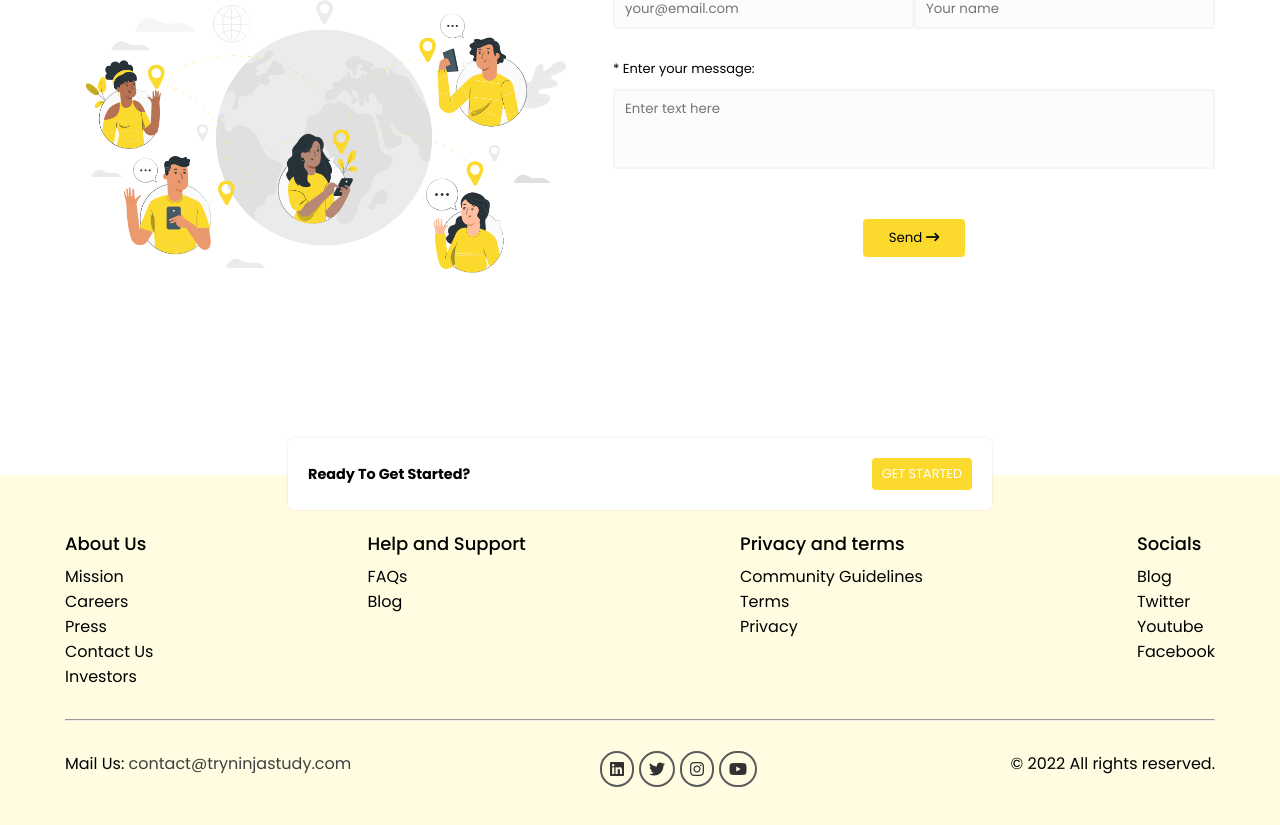
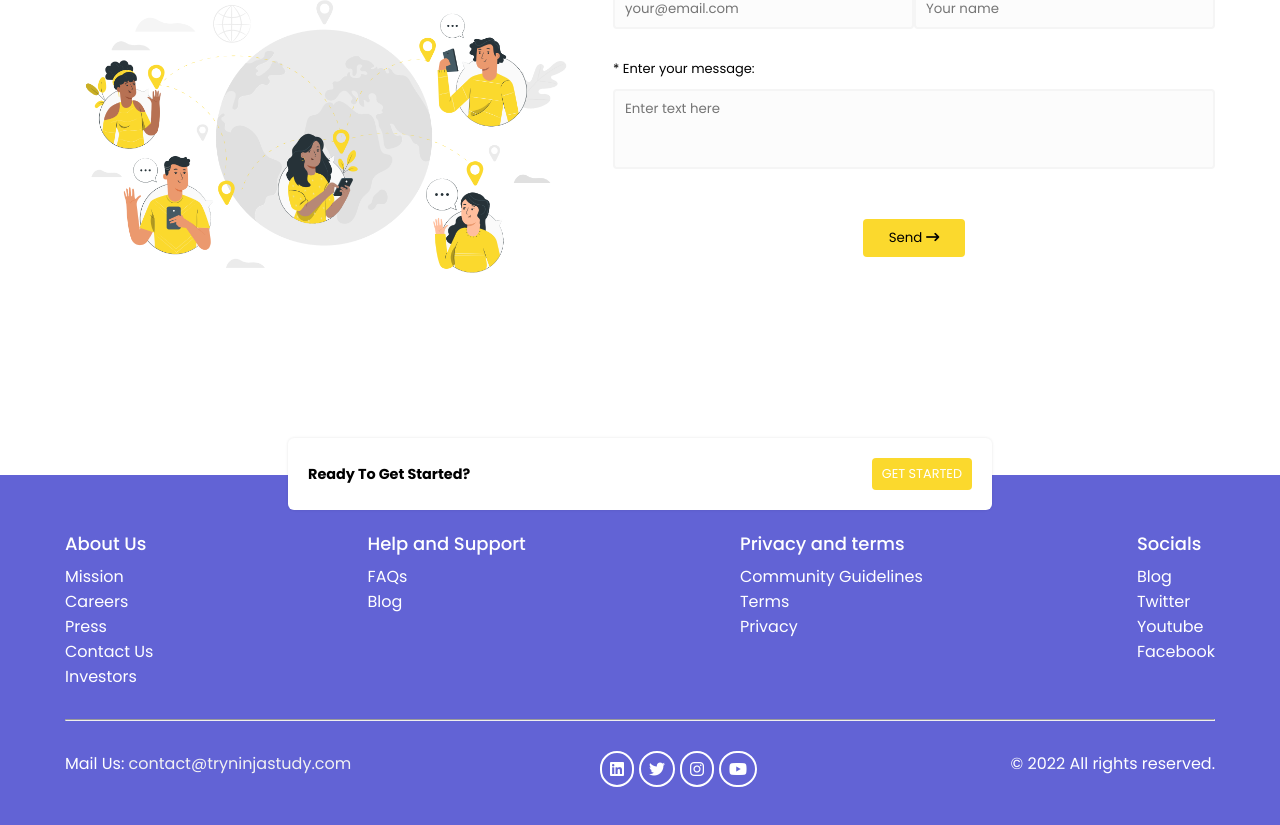
Before and after one commit to tanihka/ninja--study, a React (Create React App) app: page / in a window 1280 px wide. Shown: the part 2485-3310 px from the top of the page. Built offline with nearby package versions, Linux system fonts and the light colour scheme.

Commit message:
Update footer.css

```diff
--- a/src/components/Footer/footer.css
+++ b/src/components/Footer/footer.css
@@ -1,6 +1,7 @@
 footer {
     /* background-color: rgb(255, 253, 245); */
-    background-color: #FFFCE2;
+    background-color: #6263D5;
+    color: #fff;
 
 }
 
@@ -57,12 +58,13 @@ footer {
 }
 
 .company {
+    color: #fff;
     display: flex;
     flex-direction: column;
 }
 
 .company a{
-    color: black;
+    color: white;
 }
 .company p{
     font-size: 14px;
@@ -85,10 +87,12 @@ hr {
 .bottom-text{
     display: flex;
     justify-content: space-between;
+
     padding: 30px 0;
 }
+
 .bottom-text p a{
-    color: rgb(63, 63, 63);
+    color: #F2F2F2;
 }
 
 .footer-heading {
@@ -104,9 +108,9 @@ hr {
 .social-icons i {
     padding: 8px;
     /* background-color: #FBD92D; */
-    border: 2px solid rgb(91, 91, 91);
+    border: 2px solid #FFFFFF;
     margin-right: 5px;
-    color: rgb(49, 49, 49);
+    color:#FFFFFF;
     border-radius: 50px;
     transition: .3s;
 }
@@ -116,7 +120,7 @@ hr {
 }
 
 .contact a {
-    color: rgb(91, 91, 91);
+    color:#FFFFFF;
     transition: .3s;
     font-size: 14px;
 
@@ -127,6 +131,23 @@ hr {
 
 }
 
+.office img{
+    height: 64px;
+width: 151.11109924316406px;
+left: 16px;
+top: 4px;
+border-radius: 6px;
+
+}
+.office p{
+    height: 78px;
+width: 365px;
+left: 219px;
+margin-top: 8px;
+border-radius: nullpx;
+font-size: small;
+
+}
 
 @media  (max-width: 800px) {
 
```
